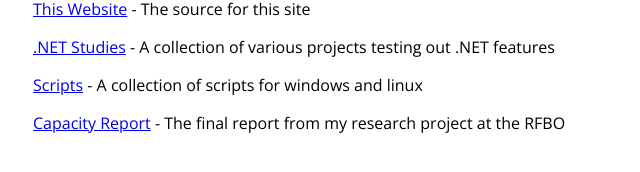
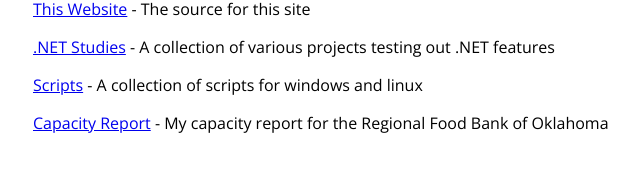
Before and after one commit to mrucker/mrucker.github.io, a Jekyll site: the page built from pages/projects.md, in a window 1280 px wide. Shown: the part 180-352 px from the top of the page, without its empty margins (272-912 px from the left). Built offline with Jekyll 4.4.1, drawn with Linux system fonts in a browser that asks for light colours; nearby versions of some CDN libraries.

Commit message:
Better wording

```diff
--- a/_data/projects.yml
+++ b/_data/projects.yml
@@ -15,5 +15,5 @@
 
 - title      : Capacity Report
   url        : https://drive.google.com/open?id=0ByS2UG_X7wkOZmVkc0lSSXNxT0U
-  description: The final report from my research project at the RFBO
+  description: My capacity report for the Regional Food Bank of Oklahoma
   position   : 4
```
